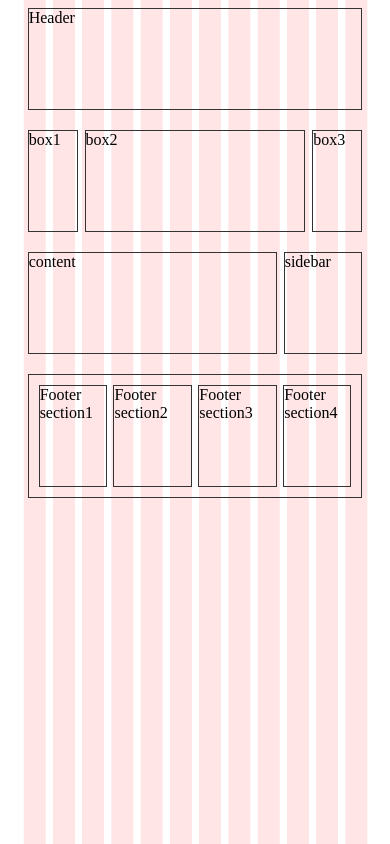
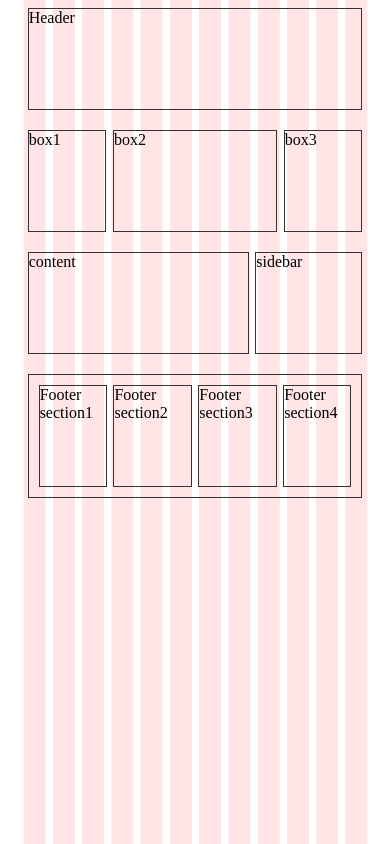
Before and after one commit to esam95/new-cssgrids-template, a plain HTML site: page index.html in a window 390 px wide. Drawn offline with Linux system fonts and the light colour scheme.

Commit message:
media query small desktop completed

```diff
--- a/css/style.css
+++ b/css/style.css
@@ -82,3 +82,21 @@ section {
 	grid-template-columns: 1fr 1fr 1fr 1fr;
 	grid-template-areas: "footer-section1 footer-section2 footer-section3 footer-section4";
 }
+
+@media screen and (max-width: 1200px) {
+	#container {
+		display: grid;
+		width: 89.5%;
+		margin: 0 auto;
+		grid-template-columns: repeat(12, 1fr);
+		grid-template-areas:
+			"header header header header header header header header header header header header"
+			"box1 box1 box1 box2 box2 box2 box2 box2 box2 box3 box3 box3"
+			"content content content content content content content content sidebar sidebar sidebar sidebar"
+			"footer footer footer footer footer footer footer footer footer footer footer footer";
+
+		column-gap: 2%;
+		row-gap: 20px;
+
+	}
+}
```
